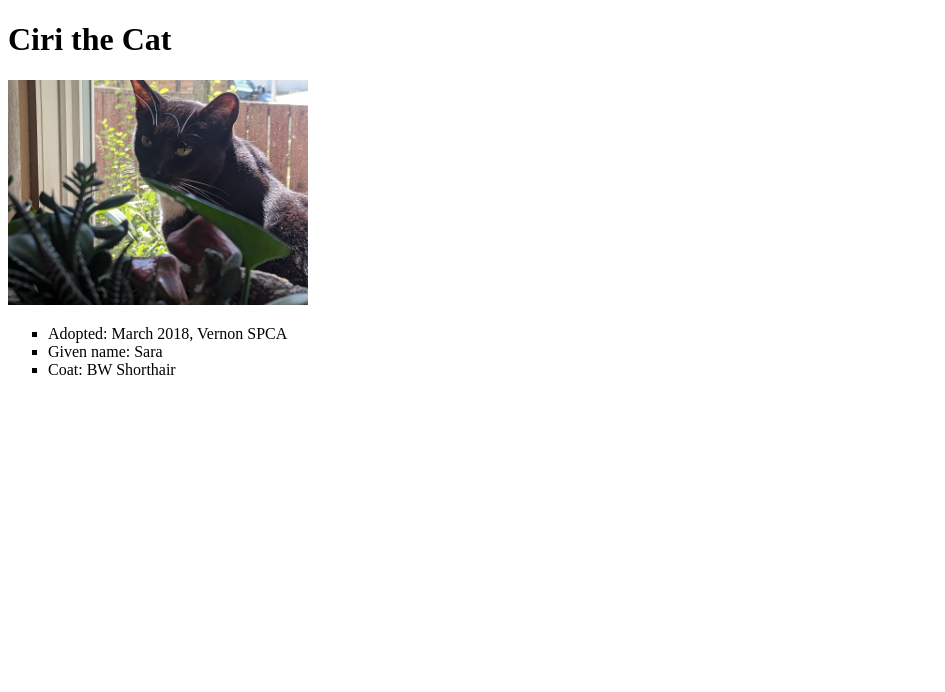
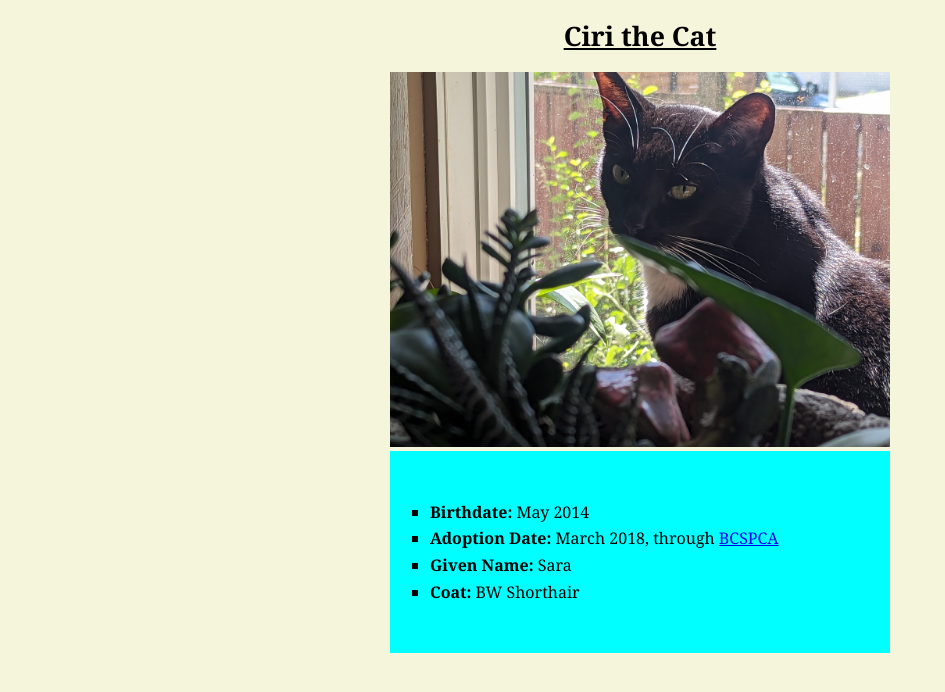
Before and after one commit to Jhoude1993/CiriTheCat, a plain HTML site: page index.html in a window 1280 px wide. Shown: the whole page, without its empty margins (0-945 px from the left). Drawn offline with Linux system fonts and the light colour scheme.

Commit message:
an updated version of ciriPage

```diff
--- a/index.html
+++ b/index.html
@@ -12,24 +12,28 @@
 <body>
 
     <header>
+    <div class="image-container">
 
         <h1>Ciri the Cat</h1>
 
         <img src="ciri_plants.jpg" alt="a black and white cat sitting among plants" class="styled-image">
+
+    </div>
+
+        <div class="flex-container">
+
         <p>
-            <ul type="square">
 
-                <li>Adopted: March 2018, Vernon SPCA</li>
-                <li>Given name: Sara</li>
-                <li>Coat: BW Shorthair</li>
+            <ul type="square" class="detailsList">
+
+                <li><strong>Birthdate:</strong>  May 2014</li>
+                <li><strong>Adoption Date:</strong> March 2018, through <a href="https://spca.bc.ca/" >BCSPCA</a></li>
+                <li><strong>Given Name:</strong> Sara</li>
+                <li><strong>Coat:</strong> BW Shorthair</li>
+
             </ul>
-
-            <br>
-            <br>
-            <br>
-
-
         </p>
+        </div>
 
     </header>
 
--- a/styles.css
+++ b/styles.css
@@ -1,3 +1,46 @@
+body {
+
+    background-color: beige;
+}
+
+h1 {
+
+    font-family: Cambria, Cochin, Georgia, Times, 'Times New Roman', serif;
+
+    font-size: 20pt;
+    text-decoration: underline;
+}
+
+.image-container {
+
+    text-align: center;
+}
+
 .styled-image {
-    width: 300px;
+    width: 500px;
+    align-content: center;
 }
+
+.flex-container {
+    display: flex;
+    flex-direction: column;
+
+    margin:auto;
+
+    max-width: 500px;
+    align-content: center;
+    background-color: aqua;
+}
+
+.detailsList {
+
+    font-family:Georgia, 'Times New Roman', Times, serif;
+
+    line-height: 20pt;
+
+
+
+    font-size: 12pt;
+
+
+}
```
